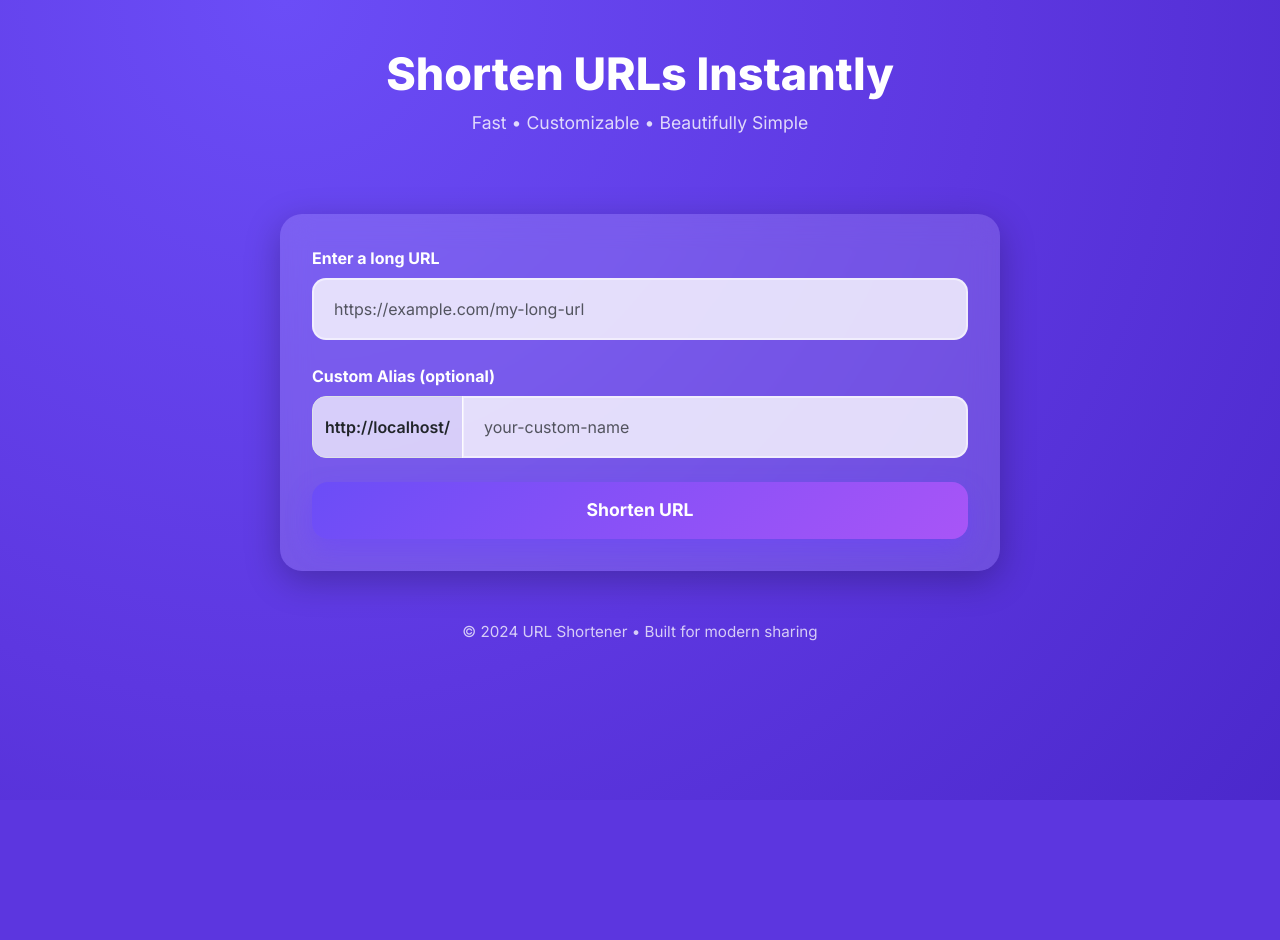
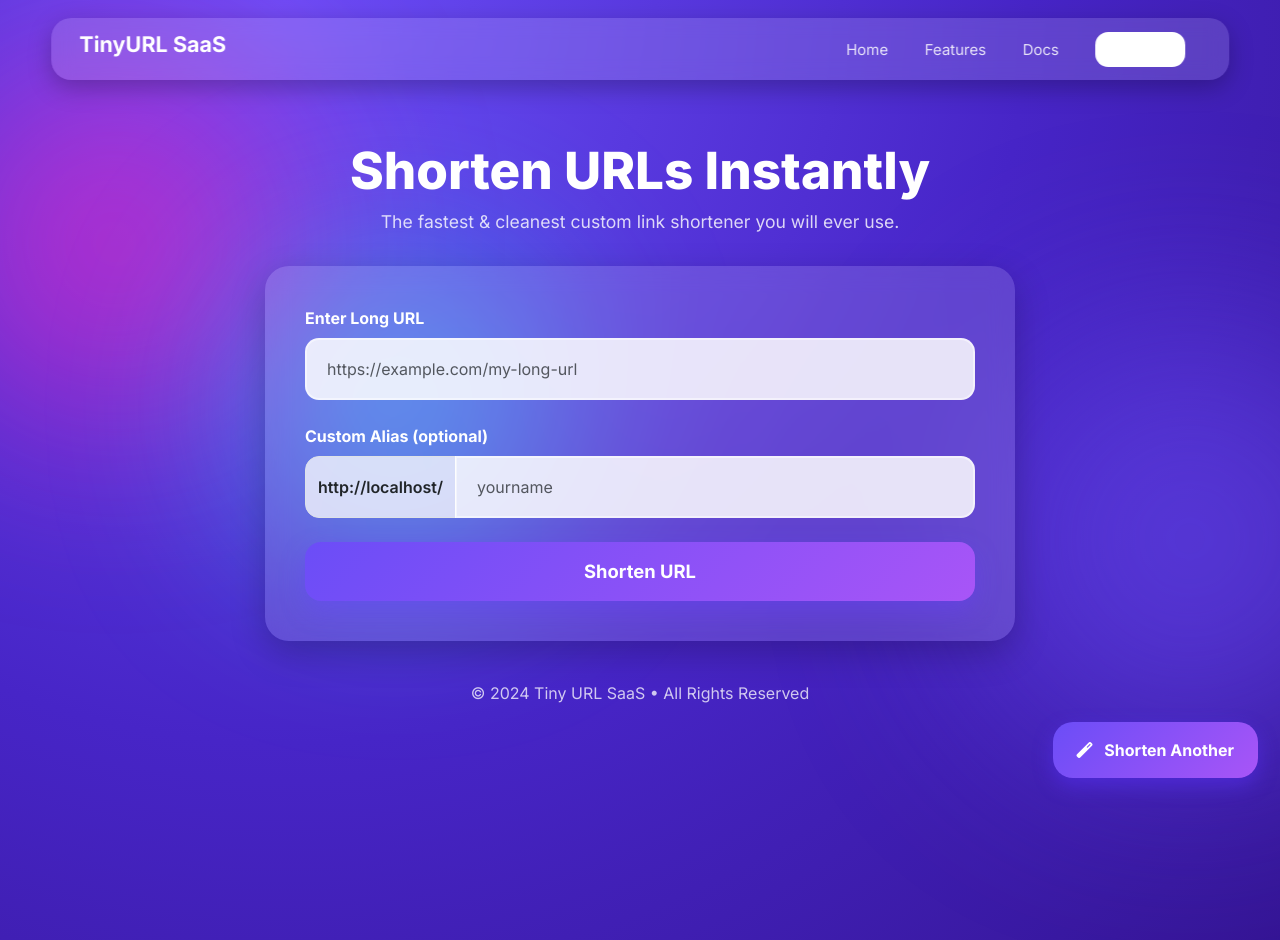
Before and after one commit to SANTHOSH-VJ/url-saas, a Flask app: page / in a window 1280 px wide. Before the commit the page ends 800 px from the top, so only its background shows below. Run offline with Flask 3, Linux system fonts and the light colour scheme.

Commit message:
updated ui

```diff
--- a/templates/index.html
+++ b/templates/index.html
@@ -3,7 +3,7 @@
 <head>
     <meta charset="UTF-8">
     <meta name="viewport" content="width=device-width, initial-scale=1.0">
-    <title>URL Shortener – Fast, Simple & Customizable</title>
+    <title>Tiny – Premium URL Shortener</title>
 
     <!-- Fonts -->
     <link href="https://fonts.googleapis.com/css2?family=Inter:wght@300;400;500;600;700;800&display=swap" rel="stylesheet">
@@ -13,9 +13,10 @@
     <link rel="stylesheet" href="https://cdn.jsdelivr.net/npm/bootstrap@5.3.0/dist/css/bootstrap.min.css">
 
     <style>
+        /* Global */
         body {
             font-family: 'Inter', sans-serif;
-            background: radial-gradient(circle at top, #6b4df7, #5d37e0, #4725c7);
+            background: radial-gradient(circle at top, #6b4df7, #4725c7, #31128b);
             min-height: 100vh;
             overflow-x: hidden;
             animation: bgMove 12s ease infinite alternate;
@@ -28,36 +29,115 @@
         }
 
         /* ------------------------------
+           Floating Blobs (Background)
+        ------------------------------ */
+        .blob {
+            position: fixed;
+            border-radius: 50%;
+            filter: blur(100px);
+            opacity: .55;
+            animation: floatBlob 18s infinite alternate ease-in-out;
+            z-index: -1;
+        }
+
+        .blob1 {
+            width: 350px; height: 350px;
+            background: #ff22bb;
+            top: 10%; left: -60px;
+        }
+
+        .blob2 {
+            width: 420px; height: 420px;
+            background: #6b4df7;
+            bottom: 5%; right: -120px;
+        }
+
+        .blob3 {
+            width: 280px; height: 280px;
+            background: #25e8ff;
+            bottom: 30%; left: 20%;
+        }
+
+        @keyframes floatBlob {
+            from { transform: translateY(0px) scale(1); }
+            to   { transform: translateY(-40px) scale(1.1); }
+        }
+
+        /* ------------------------------
+           Glass Navbar
+        ------------------------------ */
+        .glass-nav {
+            position: fixed;
+            top: 18px;
+            left: 50%;
+            transform: translateX(-50%);
+            width: 92%;
+            max-width: 1200px;
+            background: rgba(255,255,255,0.14);
+            border-radius: 20px;
+            backdrop-filter: blur(10px);
+            box-shadow: 0 8px 25px rgba(0,0,0,0.25);
+            padding: 14px 28px;
+            z-index: 1000;
+        }
+
+        .nav-logo {
+            font-size: 1.35rem;
+            font-weight: 700;
+            color: white;
+        }
+
+        .nav-links a {
+            margin: 0 16px;
+            font-size: 15px;
+            color: rgba(255,255,255,0.85);
+            text-decoration: none;
+            transition: .2s;
+        }
+        .nav-links a:hover { color: white; }
+
+        .nav-btn {
+            background: white;
+            padding: 8px 20px;
+            color: #6b4df7;
+            font-weight: 600;
+            border-radius: 13px;
+            text-decoration: none;
+        }
+
+        /* ------------------------------
            HERO SECTION
         ------------------------------ */
-        .hero-title {
-            font-size: 2.8rem;
+        .hero {
+            margin-top: 140px;
+            text-align: center;
+        }
+
+        .hero h1 {
+            font-size: 3.2rem;
             font-weight: 800;
             color: white;
-            text-align: center;
-            margin-bottom: 8px;
         }
 
-        .hero-subtitle {
-            text-align: center;
+        .hero p {
+            font-size: 1.1rem;
             color: rgba(255,255,255,0.8);
-            font-size: 1.1rem;
             margin-bottom: 30px;
         }
 
         /* ------------------------------
-           MAIN CARD
+           CARD FORM (Glassmorphism)
         ------------------------------ */
         .main-card {
             width: 100%;
-            max-width: 720px;
+            max-width: 750px;
             margin: 0 auto;
-            padding: 32px;
-            border-radius: 22px;
+            padding: 40px;
+            border-radius: 24px;
             background: rgba(255,255,255,0.14);
-            backdrop-filter: blur(15px);
-            box-shadow: 0 10px 35px rgba(0,0,0,.25);
-            animation: fadeIn 0.7s ease;
+            backdrop-filter: blur(12px);
+            box-shadow: 0 12px 35px rgba(0,0,0,.22);
+            animation: fadeIn 0.8s ease;
         }
 
         @keyframes fadeIn {
@@ -65,49 +145,43 @@
             to   { opacity: 1; transform: translateY(0); }
         }
 
-        /* INPUTS */
+        /* Inputs */
         .form-control {
             border-radius: 14px;
             padding: 17px 20px;
             border: 2px solid rgba(255,255,255,0.5);
-            background: rgba(255,255,255,0.8);
+            background: rgba(255,255,255,0.85);
             font-size: 16px;
-            transition: 0.2s ease;
+            transition: .25s;
         }
 
         .form-control:focus {
             border-color: white;
-            box-shadow: 0 0 0 4px rgba(255,255,255,0.3);
+            box-shadow: 0 0 0 4px rgba(255,255,255,0.25);
         }
 
         .input-group-text {
-            background: rgba(255,255,255,0.7);
+            background: rgba(255,255,255,0.75);
             border-radius: 14px 0 0 14px;
             font-weight: 600;
         }
 
-        /* ------------------------------
-           BUTTON
-        ------------------------------ */
+        /* Button */
         .btn-primary {
             background: linear-gradient(135deg, #6b4df7 0%, #a855f7 100%);
-            padding: 15px;
+            padding: 16px;
             border-radius: 16px;
             border: none;
-            font-size: 1.1rem;
+            font-size: 1.15rem;
             font-weight: 700;
             color: white;
-            transition: 0.3s ease;
             box-shadow: 0 10px 25px rgba(104,64,255,0.4);
+            transition: 0.3s;
         }
 
         .btn-primary:hover {
-            transform: translateY(-3px) scale(1.02);
+            transform: translateY(-4px) scale(1.02);
             box-shadow: 0 14px 30px rgba(104,64,255,0.6);
-        }
-
-        .btn-primary:active {
-            transform: scale(.97);
         }
 
         /* ------------------------------
@@ -115,86 +189,118 @@
         ------------------------------ */
         .result-box {
             margin-top: 30px;
-            background: rgba(255,255,255,0.9);
-            padding: 18px 22px;
+            background: rgba(255,255,255,0.92);
+            padding: 22px;
             border-radius: 16px;
             border-left: 6px solid #6b4df7;
             box-shadow: 0 5px 20px rgba(0,0,0,0.15);
-            animation: fadeIn 0.5s ease;
         }
 
         .short-url-display {
             font-family: 'Courier New', monospace;
-            font-size: 1rem;
             background: white;
-            padding: 10px 15px;
+            padding: 12px;
             border-radius: 10px;
             border: 1px solid #ddd;
-            word-break: break-word;
+            font-size: 15px;
+            word-break: break-all;
         }
 
         .copy-btn {
             background: #00cc6a;
             color: white;
-            padding: 10px 20px;
+            padding: 12px 20px;
             border-radius: 10px;
             font-weight: 600;
             border: none;
             transition: 0.2s ease;
+            white-space: nowrap;
         }
 
         .copy-btn:hover {
-            transform: translateY(-2px);
+            transform: translateY(-3px);
             background: #00b85d;
         }
 
-        /* ------------------------------
-           FOOTER
-        ------------------------------ */
+        /* Floating CTA */
+        .floating-cta {
+            position: fixed;
+            bottom: 22px;
+            right: 22px;
+            background: linear-gradient(135deg, #6b4df7, #a855f7);
+            padding: 16px 24px;
+            border-radius: 20px;
+            color: white;
+            font-weight: 700;
+            text-decoration: none;
+            box-shadow: 0 8px 20px rgba(90,50,255,.45);
+            transition: .25s;
+        }
+
+        .floating-cta:hover {
+            transform: translateY(-3px);
+        }
+
+        /* Footer */
         .footer {
-            margin-top: 50px;
             text-align: center;
+            margin-top: 40px;
             color: rgba(255,255,255,0.75);
-            font-size: 0.95rem;
         }
     </style>
 </head>
-
 <body>
 
+    <!-- Blobs -->
+    <div class="blob blob1"></div>
+    <div class="blob blob2"></div>
+    <div class="blob blob3"></div>
+
+    <!-- Glass Navbar -->
+    <nav class="glass-nav d-flex justify-content-between align-items-center">
+        <h3 class="nav-logo">TinyURL SaaS</h3>
+        <div class="nav-links">
+            <a href="#">Home</a>
+            <a href="#features">Features</a>
+            <a href="#">Docs</a>
+            <a href="#" class="nav-btn">Sign In</a>
+        </div>
+    </nav>
+
     <!-- HERO -->
-    <div class="container py-5 text-center">
-        <h1 class="hero-title">Shorten URLs Instantly</h1>
-        <p class="hero-subtitle">Fast • Customizable • Beautifully Simple</p>
+    <div class="container hero">
+        <h1>Shorten URLs Instantly</h1>
+        <p>The fastest & cleanest custom link shortener you will ever use.</p>
     </div>
 
     <!-- MAIN CARD -->
     <div class="main-card">
         <form id="urlForm">
-            <!-- URL INPUT -->
-            <label class="fw-bold mb-2 text-white">Enter a long URL</label>
+
+            <!-- URL Input -->
+            <label class="fw-bold text-white mb-2">Enter Long URL</label>
             <input type="url" id="long_url" name="long_url" class="form-control mb-4" placeholder="https://example.com/my-long-url" required>
 
-            <!-- CUSTOM ALIAS -->
-            <label class="fw-bold mb-2 text-white">Custom Alias (optional)</label>
+            <!-- Custom Alias -->
+            <label class="fw-bold text-white mb-2">Custom Alias (optional)</label>
             <div class="input-group mb-4">
                 <span class="input-group-text">{{ request.host_url }}</span>
-                <input type="text" id="alias" name="alias" class="form-control" placeholder="your-custom-name">
+                <input type="text" id="alias" name="alias" class="form-control" placeholder="yourname">
             </div>
 
-            <!-- BUTTON -->
+            <!-- Button -->
             <button type="submit" id="submitBtn" class="btn btn-primary w-100">
                 <span class="btn-text">Shorten URL</span>
                 <span class="loading" style="display:none;">
-                    <span class="spinner-border spinner-border-sm me-2"></span>Processing...
+                    <span class="spinner-border spinner-border-sm me-2"></span>
+                    Processing...
                 </span>
             </button>
         </form>
 
-        <!-- RESULT -->
+        <!-- RESULT BOX -->
         <div id="resultContainer" style="display:none;">
             <div class="result-box">
-                <p class="fw-bold mb-2 text-dark">Your Shortened URL:</p>
                 <div class="d-flex">
                     <div class="short-url-display flex-grow-1 me-3" id="resultUrl"></div>
                     <button class="copy-btn" onclick="copyToClipboard()">Copy</button>
@@ -203,7 +309,12 @@
         </div>
     </div>
 
-    <div class="footer">&copy; 2024 URL Shortener • Built for modern sharing</div>
+    <a href="#urlForm" class="floating-cta">
+        <i class="fa-solid fa-magic me-2"></i>
+        Shorten Another
+    </a>
+
+    <div class="footer">&copy; 2024 Tiny URL SaaS • All Rights Reserved</div>
 
     <!-- JS -->
     <script>
@@ -211,22 +322,19 @@
             e.preventDefault();
 
             const btn = document.getElementById("submitBtn");
-            const longUrl = document.getElementById("long_url").value;
-            const alias = document.getElementById("alias").value;
-
             btn.querySelector(".btn-text").style.display = "none";
             btn.querySelector(".loading").style.display = "inline-block";
             btn.disabled = true;
 
             const formData = new FormData();
-            formData.append("long_url", longUrl);
-            formData.append("alias", alias);
+            formData.append("long_url", document.getElementById("long_url").value);
+            formData.append("alias", document.getElementById("alias").value);
 
             fetch("/shorten", { method: "POST", body: formData })
                 .then(r => r.json())
                 .then(data => {
                     if (data.success) showResult(data.short_url);
-                    else showError(data.error);
+                    else showError(data.error || "Something went wrong!");
                 })
                 .finally(() => {
                     btn.querySelector(".btn-text").style.display = "inline-block";
@@ -251,5 +359,6 @@
             alert("Copied to clipboard!");
         }
     </script>
+
 </body>
 </html>
```
